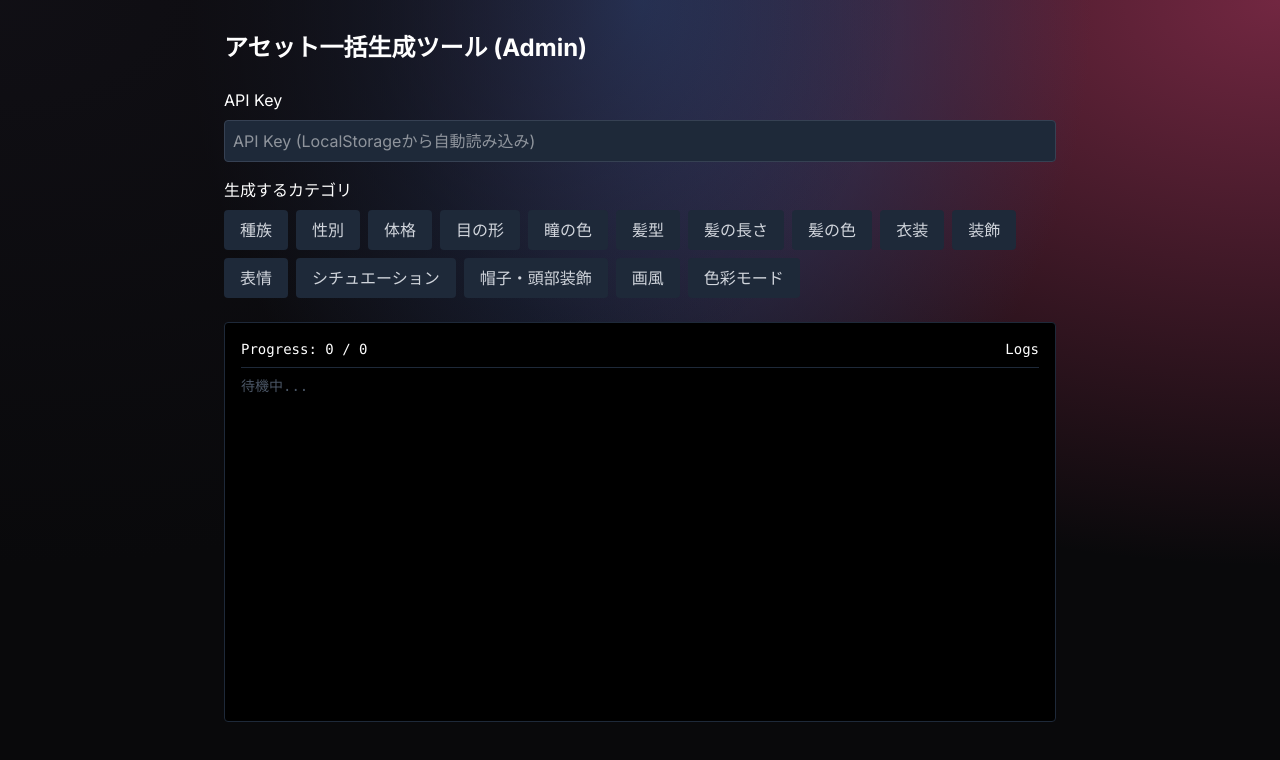
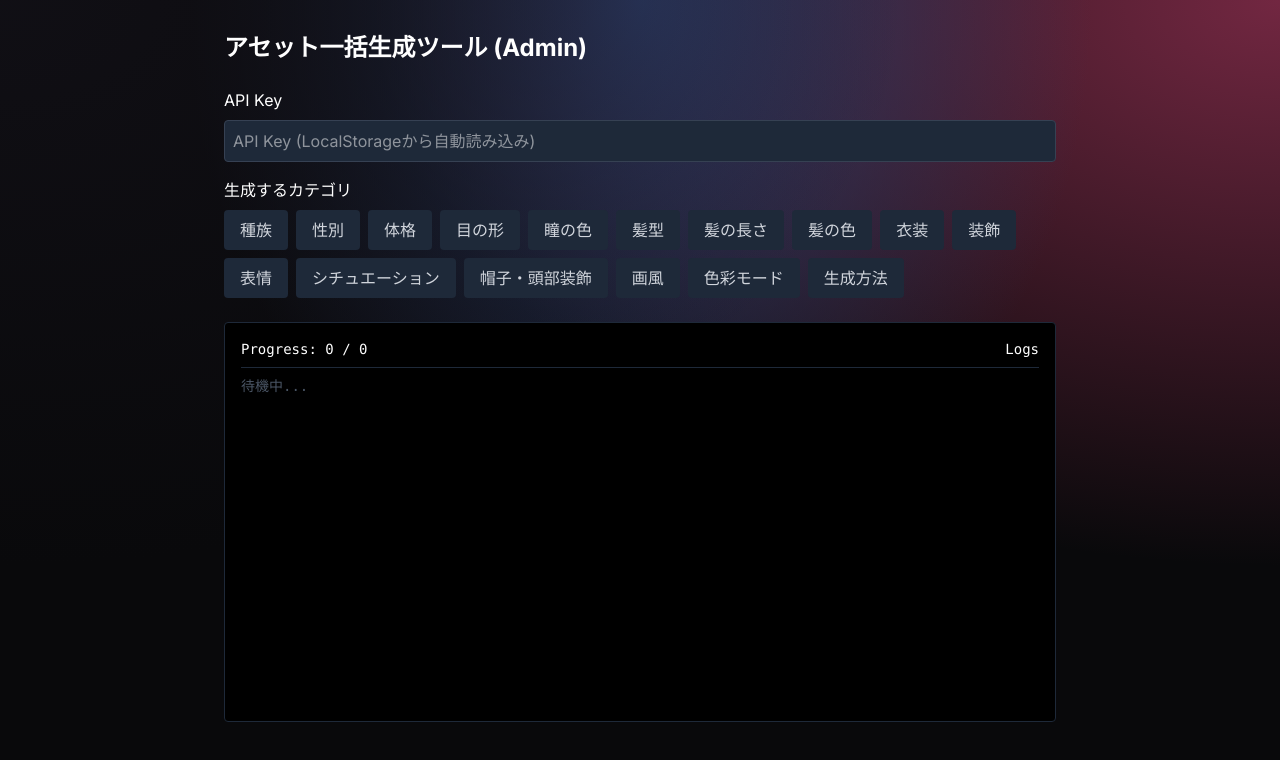
Before and after one commit to rikutoaimanga-max/originalcaracter, a Next.js app: page /admin in a window 1280 px wide. Shown: the top 760 px of the page. Built offline with nearby package versions, Linux system fonts and the light colour scheme.

Commit message:
feat(data): add generation method category

```diff
--- a/src/data/options.ts
+++ b/src/data/options.ts
@@ -372,4 +372,16 @@ export const categories: Category[] = [
             { id: "neon", label: "ネオン", value: "neon colors, glowing", imageSrc: "https://placehold.co/400x400/00ff00/000000/png?text=Neon" },
         ],
     },
+    {
+        id: "generation_method",
+        label: "生成方法",
+        items: [
+            randomOption,
+            { id: "bust_up", label: "胸から上のアップ", value: "bust shot, chest up", imageSrc: "https://placehold.co/400x400/png?text=BustUp" },
+            { id: "waist_up", label: "腰から上のアップ", value: "waist up, half body", imageSrc: "https://placehold.co/400x400/png?text=WaistUp" },
+            { id: "knee_up", label: "膝から上のアップ", value: "knee up, cowboy shot", imageSrc: "https://placehold.co/400x400/png?text=KneeUp" },
+            { id: "full_body", label: "全身イラスト", value: "full body, wide shot", imageSrc: "https://placehold.co/400x400/png?text=FullBody" },
+            { id: "character_sheet", label: "キャラクターシート", value: "character sheet, concept art, reference sheet, front view face, side view face, back view face, front view full body, side view full body, multiple views", imageSrc: "https://placehold.co/400x400/png?text=Sheet" },
+        ],
+    },
 ];
```
